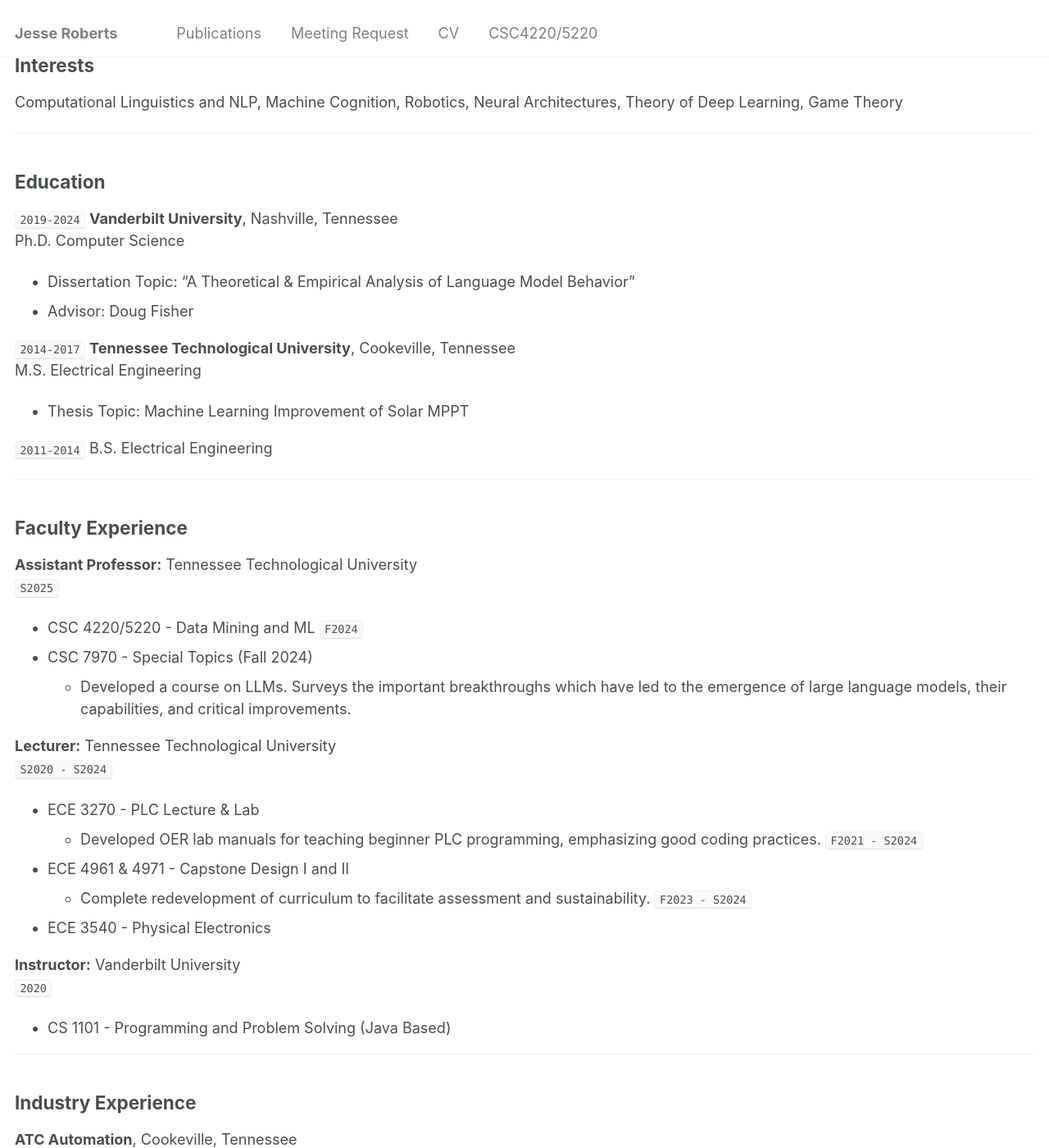
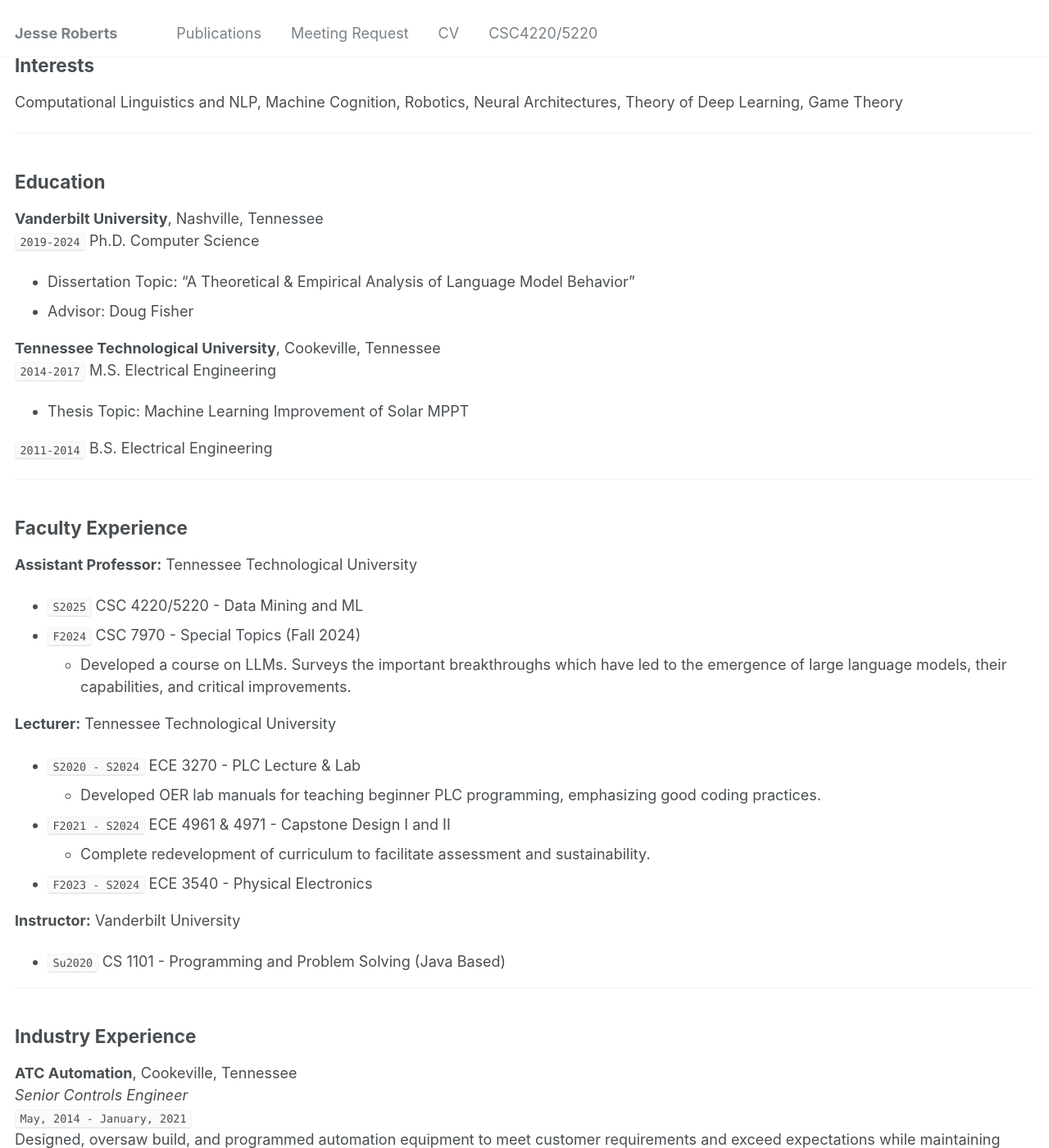
Before and after one commit to JesseTNRoberts/JesseTNRoberts.github.io, a Jekyll site: the page built from _pages/cv.md, in a window 1280 px wide and 1400 px high, scrolled down 214 px. Shown: the whole window at 82% size. Built offline with Jekyll 4.4.1, drawn with Linux system fonts in a browser that asks for light colours.

Commit message:
Updated cv template

```diff
--- a/_pages/cv.md
+++ b/_pages/cv.md
@@ -27,21 +27,18 @@ Computational Linguistics and NLP, Machine Cognition, Robotics, Neural Architect
 ---
 
 ## Education
-`2019-2024`
 **Vanderbilt University**, Nashville, Tennessee
-Ph.D. Computer Science
+`2019-2024` Ph.D. Computer Science
 
 - Dissertation Topic: “A Theoretical & Empirical Analysis of Language Model Behavior”
 - Advisor: Doug Fisher
 
-`2014-2017`
 **Tennessee Technological University**, Cookeville, Tennessee
-M.S. Electrical Engineering
+`2014-2017` M.S. Electrical Engineering
 
 - Thesis Topic: Machine Learning Improvement of Solar MPPT
 
-`2011-2014`
-B.S. Electrical Engineering
+`2011-2014` B.S. Electrical Engineering
 
 ---
 
@@ -49,25 +46,19 @@ B.S. Electrical Engineering
 
 
 **Assistant Professor:** Tennessee Technological University
-`S2025`
-- CSC 4220/5220 - Data Mining and ML
-`F2024`
-- CSC 7970 - Special Topics (Fall 2024)
+- `S2025` CSC 4220/5220 - Data Mining and ML
+- `F2024` CSC 7970 - Special Topics (Fall 2024)
   - Developed a course on LLMs. Surveys the important breakthroughs which have led to the emergence of large language models, their capabilities, and critical improvements.
 
 **Lecturer:** Tennessee Technological University
-`S2020 - S2024`
-- ECE 3270 - PLC Lecture & Lab
+- `S2020 - S2024` ECE 3270 - PLC Lecture & Lab
   - Developed OER lab manuals for teaching beginner PLC programming, emphasizing good coding practices.
-`F2021 - S2024`
-- ECE 4961 & 4971 - Capstone Design I and II
+- `F2021 - S2024` ECE 4961 & 4971 - Capstone Design I and II
   - Complete redevelopment of curriculum to facilitate assessment and sustainability.
-`F2023 - S2024`
-- ECE 3540 - Physical Electronics
+- `F2023 - S2024` ECE 3540 - Physical Electronics
 
 **Instructor:** Vanderbilt University
-`2020`
-- CS 1101 - Programming and Problem Solving (Java Based)
+- `Su2020` CS 1101 - Programming and Problem Solving (Java Based)
 
 ---
 
```
Also changed, not shown: 1 other file.
